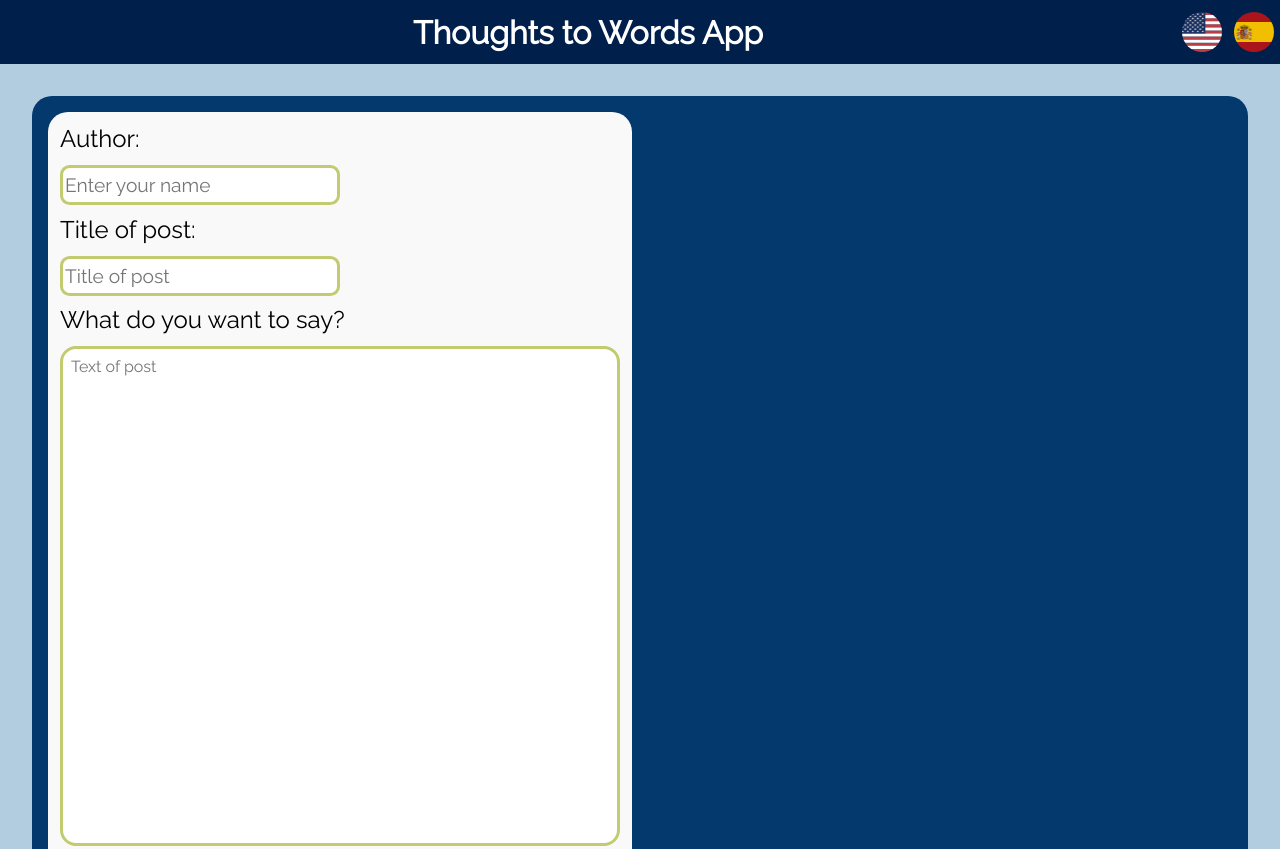
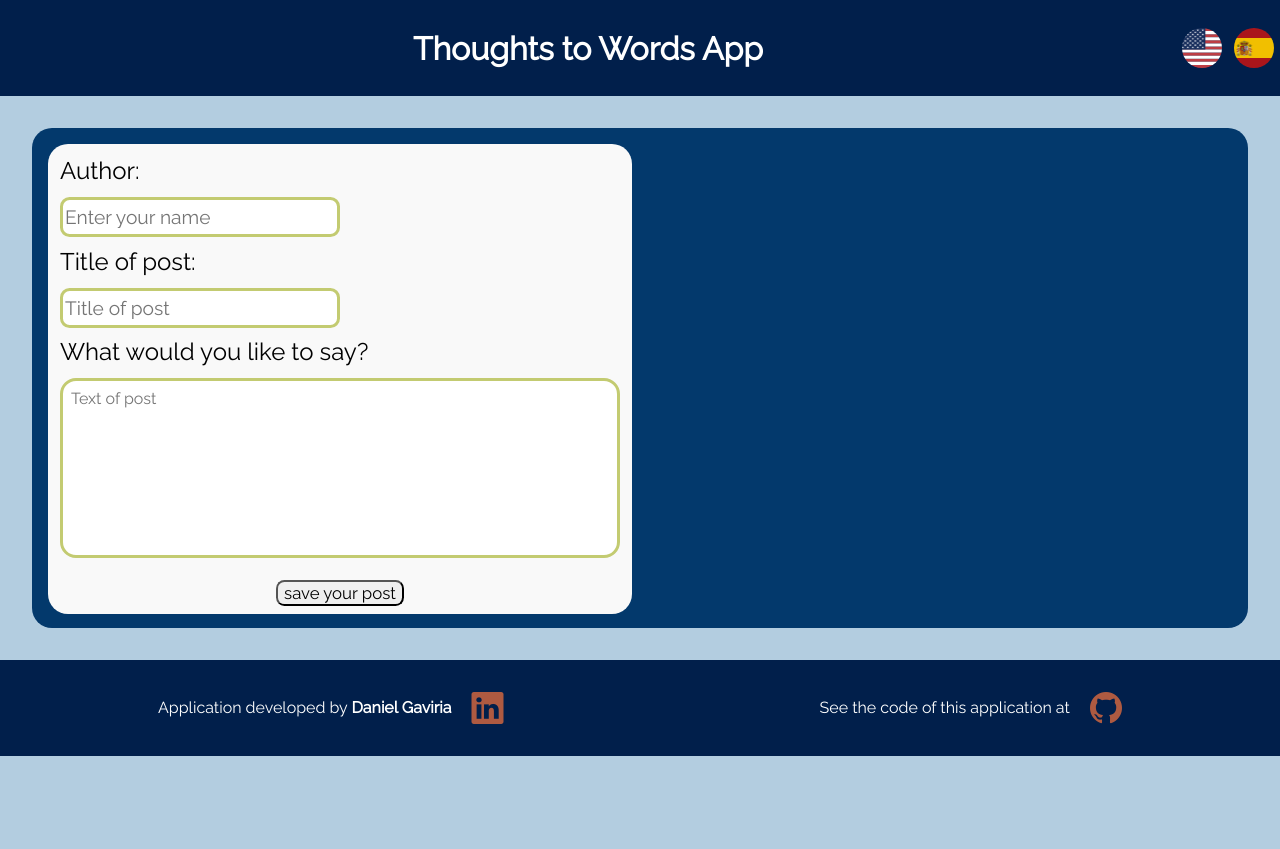
Before and after one commit to dfgav1r1a/though-to-words-novice, a website with bundled scripts: page public/index.html in a window 1280 px wide. Shown: the top 849 px of the page. After the commit the page ends 800 px from the top, so only its background shows below. Built offline with nearby package versions, Linux system fonts and the light colour scheme.

Commit message:
Fixed css rules when rendering card. Added custom scrollbar. Changed label content for textarea element. Added .gitignore rules.

```diff
--- a/public/index.html
+++ b/public/index.html
@@ -24,9 +24,9 @@
           <input type='text' id='author' name='post_author' placeholder='Enter your name' required>
           <label for="title">Title of post:</label>
           <input type='text' id='title' name='post_title' placeholder='Title of post' required>
-          <label for="body">What do you want to say?</label>
+          <label for="body">What would you like to say?</label>
           <textarea id='body' name='post_content' placeholder='Text of post' required></textarea>
-          <input type='submit' id='btn' value='save your post'><br>
+          <input type='submit' id='btn' value='save your post'>
         </form>
         <div class='outputContainer'>
           <div class='blogPostContainer'>
@@ -47,9 +47,6 @@
             <i class="bi bi-github"></i>
         </a>
         </span>
-      </p>
-
-    </footer>
     <script src='./app.js' type='module'></script>
   </body>
 </html>
--- a/public/stylesheets/main.css
+++ b/public/stylesheets/main.css
@@ -2,6 +2,22 @@
 
 * {
   box-sizing: border-box;
+}
+
+::-webkit-scrollbar {
+  width: 10px;
+}
+
+/* Track */
+::-webkit-scrollbar-track {
+  box-shadow: inset 0 0 5px grey;
+  border-radius: 10px;
+}
+
+/* Handle */
+::-webkit-scrollbar-thumb {
+  background: #bab5b2;
+  border-radius: 10px;
 }
 
 body {
@@ -14,9 +30,8 @@ body {
 /*styles for the header*/
 .header {
   display: flex;
-
   background-color: #011f4b;
-  height: 8vh;
+  height: 6em;
   width: 100%;
   padding: 0;
   color: white;
@@ -31,7 +46,7 @@ body {
 }
 
 .flagContainer span {
-  width: 5vh;
+  width: 2.5em;
   background-size: cover;
   border-radius: 50%;
   line-height: 2.5em;
@@ -48,15 +63,16 @@ body {
 .footer {
   background-color: #011f4b;
   display: flex;
-  flex-flow: row wrap;
+  flex-flow: row;
   justify-content: space-around;
   align-items: center;
-  height: 7vh;
+  height: 6em;
   width: 100%;
   color: white;
 }
 
 .footer i {
+  display: inline;
   font-size: 2em;
   color: #ae5a41;
   vertical-align: middle;
@@ -75,6 +91,7 @@ body {
   padding: 1em;
   color: white;
   background-color: #03396c;
+  max-height: 500px;
 }
 
 /*form styles*/
@@ -86,6 +103,7 @@ body {
   border-radius: 20px;
   color: black;
   font-size: 1.5em;
+  max-height: 470px;
 }
 
 label {
@@ -107,7 +125,7 @@ input[type="text"] {
 textarea {
   border-radius: 1em;
   width: 100%;
-  height: 500px;
+  height: 180px;
   padding: 0.5em;
   resize: none;
   font-size: 16px;
@@ -120,8 +138,8 @@ textarea {
   display: block;
   border-radius: 0.5em;
   margin: auto;
-  height: 5vh;
-  width: 25%;
+  height: auto;
+  width: fit-content;
   font-size: 0.7em;
   transition-duration: 0.5s;
   text-align: center;
@@ -139,26 +157,29 @@ textarea {
   color: #293452;
   grid-column: 2;
   max-width: 100%;
+  max-height: 470px;
+  overflow: auto;
 }
 
 .blogPostContainer {
   display: flex;
   gap: 5px;
   flex-flow: row wrap;
+  justify-content: space-evenly;
 }
 
 .postCardContainer{
   background-color: rgb(240 240 240);
-  width: 33%;
-  height: auto;
+  width: 250px;
   border-radius: 10px;
 }
 
 /*styles for post title container*/
 .postTitleContainer {
   display: flex;
-  justify-content: center;
+  justify-content: flex-start;
   align-items: center;
+  padding-left: 1vmin;
   width: auto;
   height: 3em;
   background-color: #c3cb71;
@@ -174,6 +195,7 @@ textarea {
 .postBodyContainer {
   overflow-y: auto;
   height: 10em;
+  white-space: pre;
 }
 
 .postAuthor {
@@ -199,8 +221,8 @@ textarea {
 }
 
 .cardBtn {
-  width: 5vw;
-  height: 1.5vw;
+  width: 4.5em;
+  height: auto;
   border-radius: 0.5em;
   font-size: 1em;
   font-family: 'Raleway', sans-serif;
```
Also changed, not shown: 1 other file.
